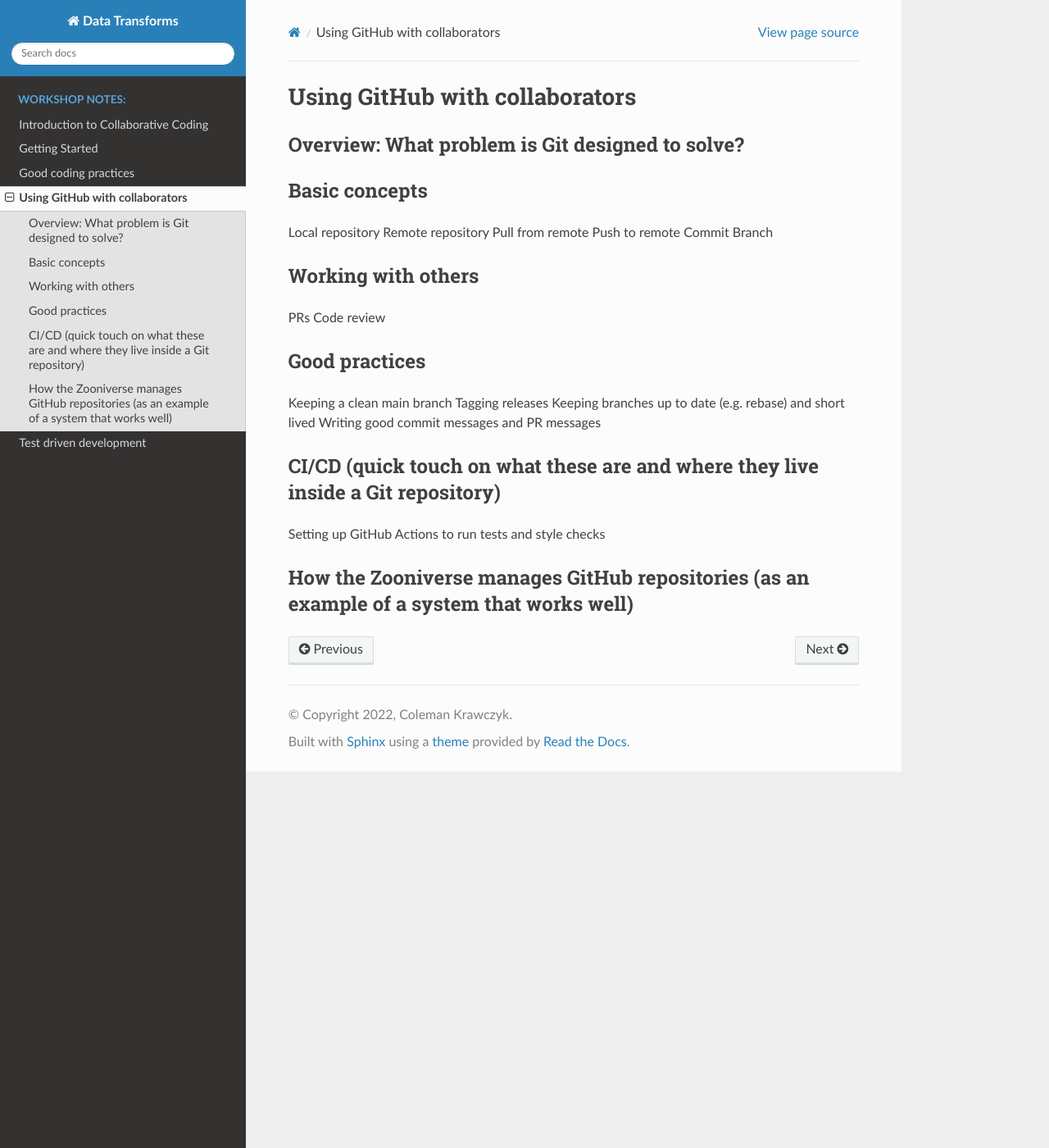
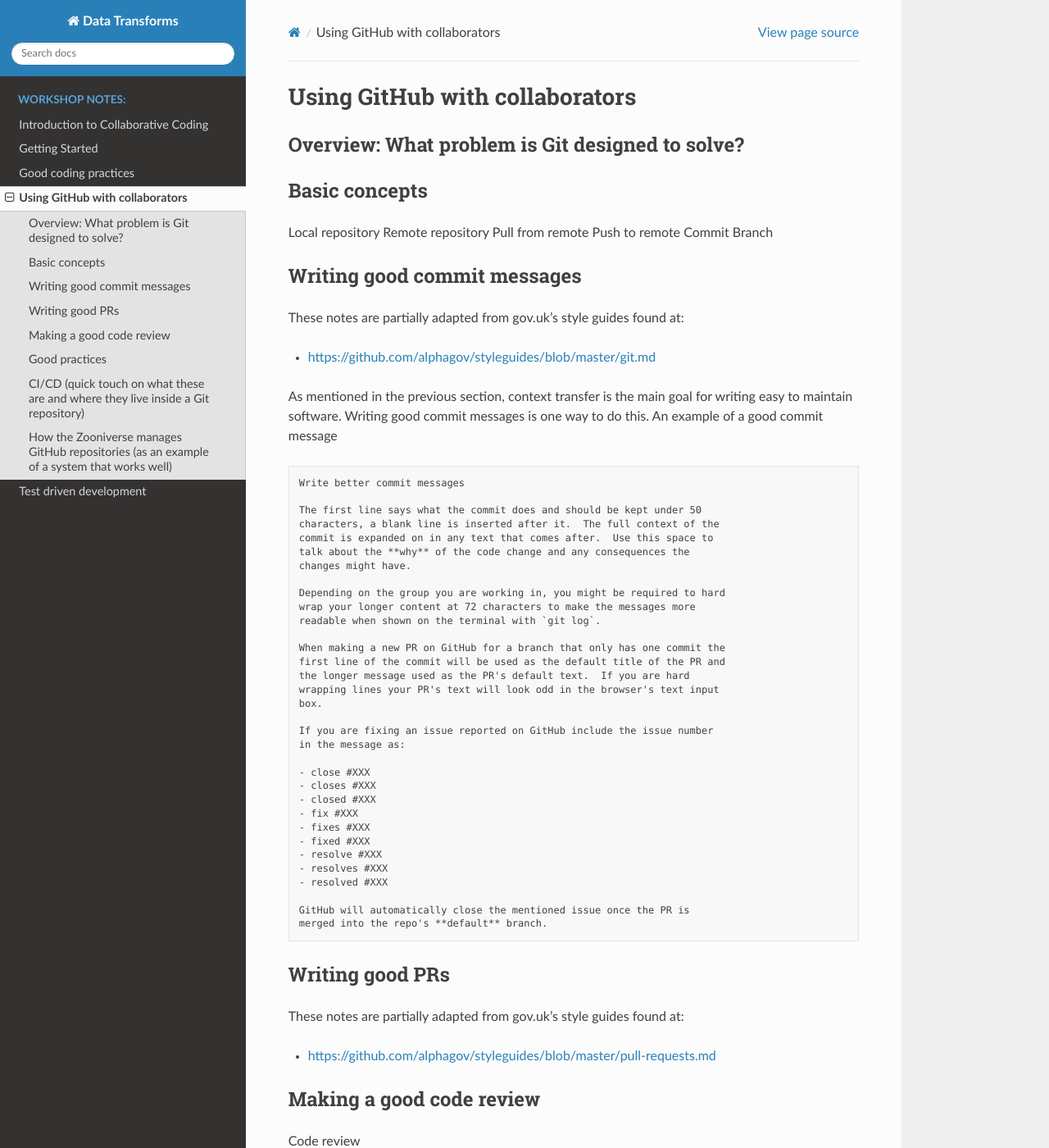
Before and after one commit to CKrawczyk/DISCnet_workshop, a Sphinx documentation site: the page built from docs/source/GitHub_with_collaborators.md, in a window 1280 px wide and 1400 px high. Shown: the whole window at 82% size. Built offline with Sphinx 7.4.7 and the Read the Docs theme 2.0.0, drawn with Linux system fonts in a browser that asks for light colours; pages that are not in the unit, such as notebooks, are missing from menus.

Commit message:
Add notes about commit messages
Fills in the section about wrinting good commit messages.

````diff
--- a/docs/source/GitHub_with_collaborators.md
+++ b/docs/source/GitHub_with_collaborators.md
@@ -10,8 +10,58 @@ Push to remote
 Commit
 Branch
 
-## Working with others
-PRs
+## Writing good commit messages
+
+These notes are partially adapted from gov.uk's style guides found at:
+
+- [https://github.com/alphagov/styleguides/blob/master/git.md](https://github.com/alphagov/styleguides/blob/master/git.md)
+
+As mentioned in the previous section, context transfer is the main goal for writing easy to maintain software.  Writing good commit messages is one way to do this.  An example of a good commit message
+
+```
+Write better commit messages
+
+The first line says what the commit does and should be kept under 50
+characters, a blank line is inserted after it.  The full context of the
+commit is expanded on in any text that comes after.  Use this space to
+talk about the **why** of the code change and any consequences the
+changes might have.
+
+Depending on the group you are working in, you might be required to hard
+wrap your longer content at 72 characters to make the messages more
+readable when shown on the terminal with `git log`.
+
+When making a new PR on GitHub for a branch that only has one commit the
+first line of the commit will be used as the default title of the PR and
+the longer message used as the PR's default text.  If you are hard
+wrapping lines your PR's text will look odd in the browser's text input
+box.
+
+If you are fixing an issue reported on GitHub include the issue number
+in the message as:
+
+- close #XXX
+- closes #XXX
+- closed #XXX
+- fix #XXX
+- fixes #XXX
+- fixed #XXX
+- resolve #XXX
+- resolves #XXX
+- resolved #XXX
+
+GitHub will automatically close the mentioned issue once the PR is
+merged into the repo's **default** branch.
+```
+
+## Writing good PRs
+
+These notes are partially adapted from gov.uk's style guides found at:
+
+- [https://github.com/alphagov/styleguides/blob/master/pull-requests.md](https://github.com/alphagov/styleguides/blob/master/pull-requests.md)
+
+
+## Making a good code review
 Code review
 
 ## Good practices
````
